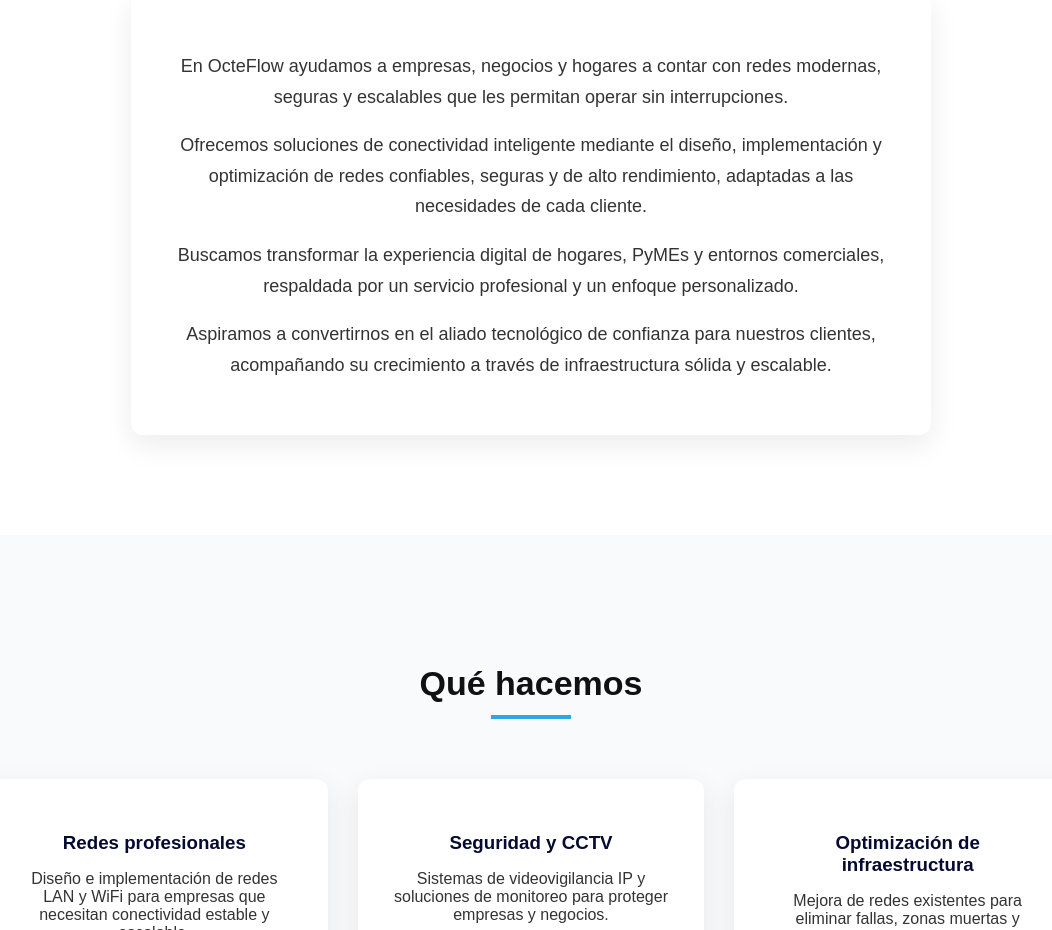
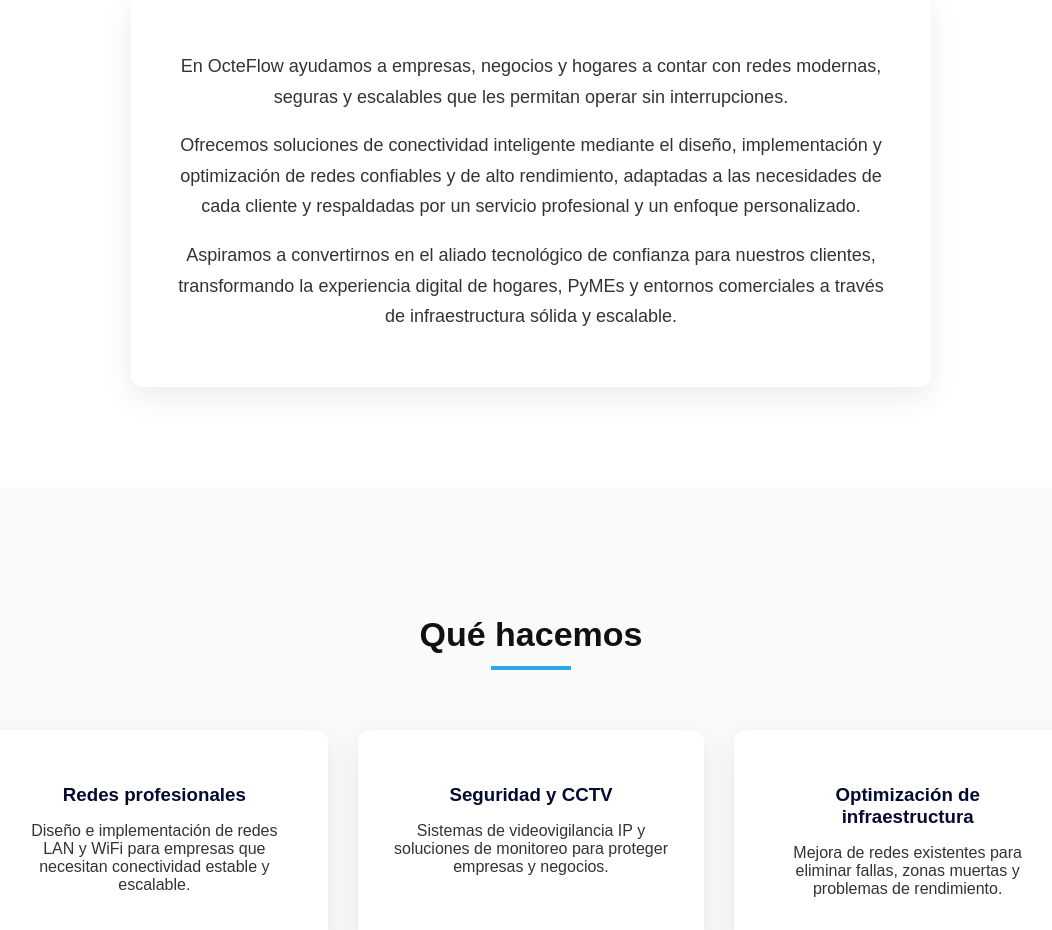
Before and after one commit to OcteFlow/octeflow-site, a Next.js app: page /nosotros in a window 1280 px wide. Shown: the part 780-1710 px from the top of the page, without its empty margins (109-1161 px from the left). Built offline with nearby package versions, Linux system fonts and the light colour scheme.

Commit message:
Update nosotros.js

```diff
--- a/pages/nosotros.js
+++ b/pages/nosotros.js
@@ -43,17 +43,14 @@
 
           <p>
             Ofrecemos soluciones de conectividad inteligente mediante el diseño, implementación y
-            optimización de redes confiables, seguras y de alto rendimiento, adaptadas a las necesidades de cada cliente.
-          </p>
-
-          <p>
-            Buscamos transformar la experiencia digital de hogares, PyMEs y entornos comerciales,
-            respaldada por un servicio profesional y un enfoque personalizado.
+            optimización de redes confiables y de alto rendimiento, adaptadas a las necesidades de cada cliente y
+            respaldadas por un servicio profesional y un enfoque personalizado.
           </p>
 
           <p>
             Aspiramos a convertirnos en el aliado tecnológico de confianza para nuestros clientes,
-            acompañando su crecimiento a través de infraestructura sólida y escalable.
+            transformando la experiencia digital de hogares, PyMEs y entornos comerciales a través de
+            infraestructura sólida y escalable.
           </p>
 
         </div>
```
